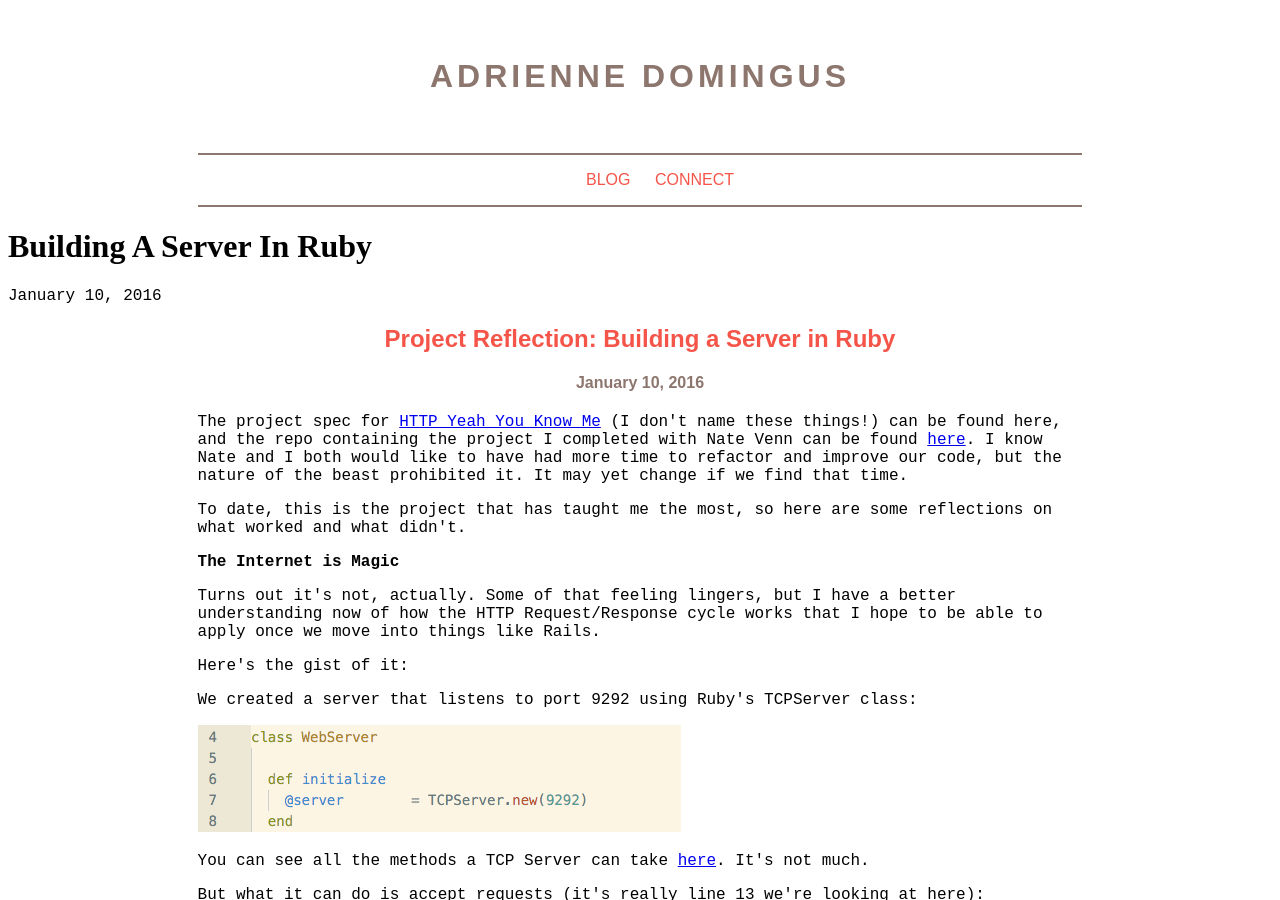
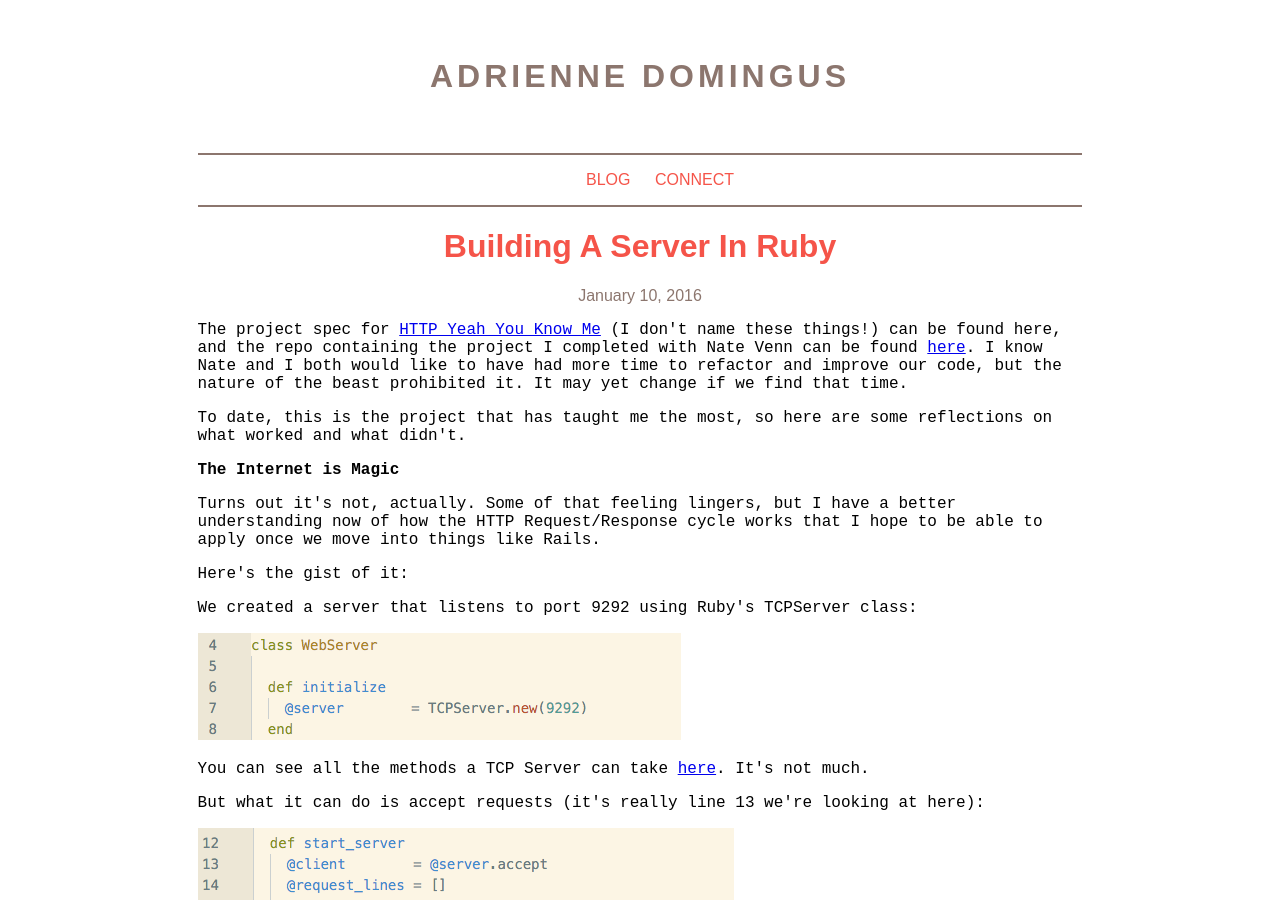
Before and after one commit to adriennedomingus/adriennedomingus.github.io, a Jekyll site: the page built from _posts/2016-01-10-building-a-server-in-ruby.html, in a window 1280 px wide and 900 px high. Built offline with Jekyll 4.4.1, drawn with Linux system fonts in a browser that asks for light colours.

Commit message:
post title and date

```diff
--- a/_layouts/post.html
+++ b/_layouts/post.html
@@ -1,7 +1,7 @@
 {% include header.html %}
 
-<h1>{{ page.title }}</h1>
-<p>{{ page.date | date: '%B %d, %Y' }}</p>
+<h1 class="post-title">{{ page.title }}</h1>
+<p class= "post-date">{{ page.date | date: '%B %d, %Y' }}</p>
 {{ content }}
 
 {% include footer.html %}
--- a/_posts/2015-11-29-why-programming.html
+++ b/_posts/2015-11-29-why-programming.html
@@ -2,8 +2,8 @@
 layout: post
 ---
 <div class="post-contents">
-  <h2 class="post-title">Why Programming</h2>
-  <h4 class="post-date"> November 29, 2015</h4>
+  <!-- <h2 class="post-title">Why Programming</h2>
+  <h4 class="post-date"> November 29, 2015</h4> -->
   <p>My professional background is in education - first in a non-profit, and then in a school. I felt good about what I did and I have worked with wonderful people, both students and colleagues. But I was never challenged by my work, and continuing to learn and grow are priorities for me, both personally and professionally.</p>
   <p>Somewhere along the way, I discovered programming. I started running into problems at work that felt solvable, if only I knew how (the massive excel spreadsheets I wanted to turn into a database with access for our students and families. Everyone has massive excel spreadsheets, right?). </p>
   <p>Since then, I’ve done online tutorials, I’ve written some code (some of which worked, and some of which didn’t), I’ve copied and pasted lines of other people’s code (some of which I understood, and some of which I tried to understand but didn’t), I’ve read books. I’ve learned a lot, but mostly I’ve learned how much I still don’t know. I’ve scratched the surface. But there are already things I love about it.</p>
--- a/_posts/2016-01-10-building-a-server-in-ruby.html
+++ b/_posts/2016-01-10-building-a-server-in-ruby.html
@@ -2,8 +2,8 @@
 layout: post
 ---
 <div class="post-contents">
-  <h2 class="post-title">Project Reflection: Building a Server in Ruby</h2>
-  <h4 class="post-date"> January 10, 2016</h4>
+  <!-- <h2 class="post-title">Project Reflection: Building a Server in Ruby</h2>
+  <h4 class="post-date"> January 10, 2016</h4> -->
   <p>The project spec for <a href="https://github.com/turingschool/curriculum/blob/54f6becf7a40ed2019d1ecc9a26598d911f2c1d3/source/projects/http_yeah_you_know_me.markdown" target="_blank">HTTP Yeah You Know Me</a> (I don't name these things!) can be found here, and the repo containing the project I completed with Nate Venn can be found <a href="https://github.com/adriennedomingus/http_yeah_you_know_me" target="_blank">here</a>. I know Nate and I both would like to have had more time to refactor and improve our code, but the nature of the beast prohibited it. It may yet change if we find that time.</p>
   <p>To date, this is the project that has taught me the most, so here are some reflections on what worked and what didn't.</p>
   <p><strong>The Internet is Magic</strong></p>
```
